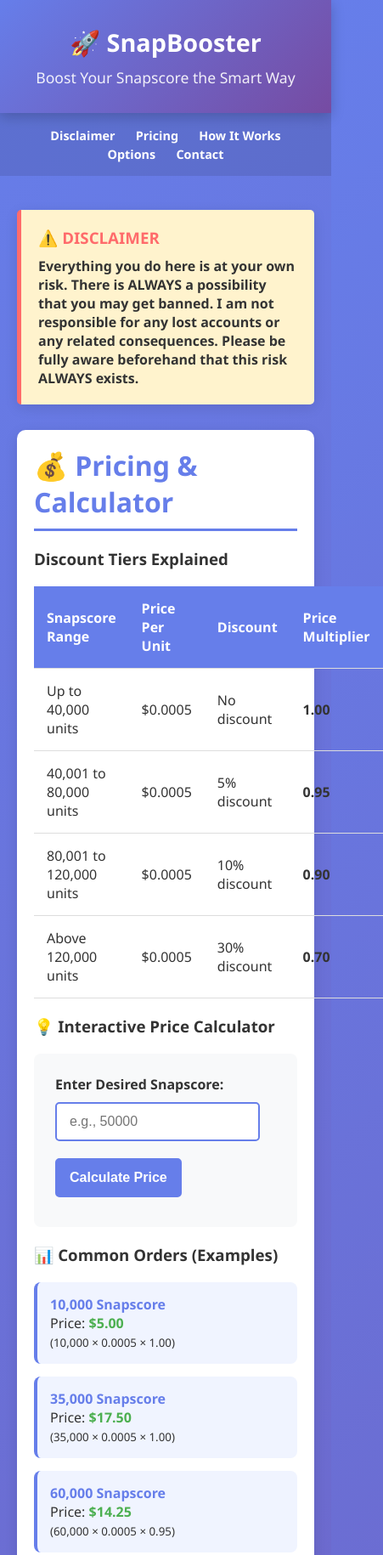
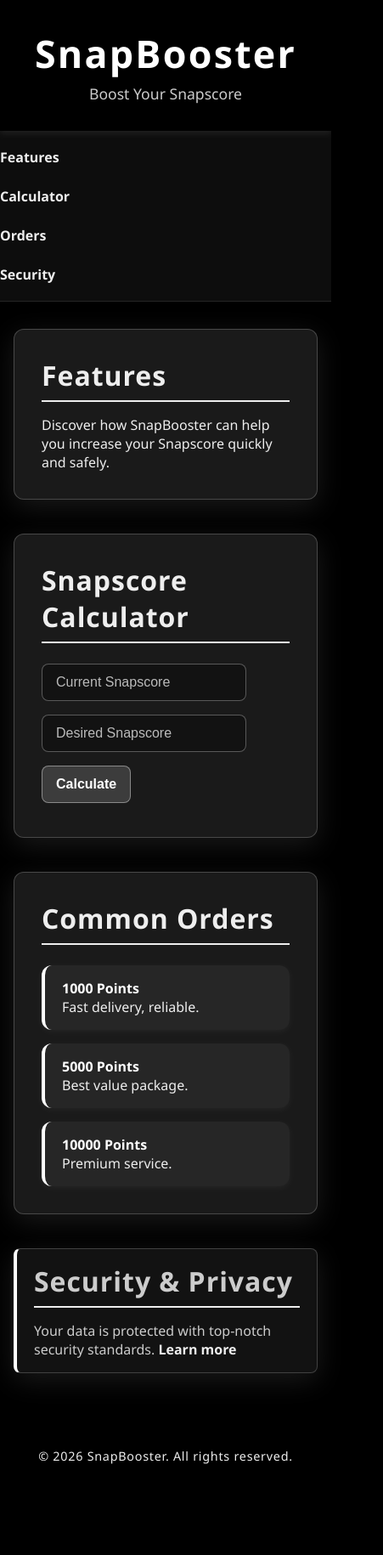
Before and after one commit to SnapBoosterPlus/snapbooster, a plain HTML site: page docs/index.html in a window 390 px wide. Shown: the top 1830 px of the page at 85% size, 451 px wide, since content can reach past the window. After the commit the page ends 1747 px from the top, so only its background shows below. Drawn offline with Linux system fonts and the light colour scheme.

Commit message:
Update index.html

```diff
--- a/docs/index.html
+++ b/docs/index.html
@@ -1,420 +1,413 @@
 <!DOCTYPE html>
 <html lang="en">
 <head>
-    <meta charset="UTF-8">
-    <meta name="viewport" content="width=device-width, initial-scale=1.0">
+    <meta charset="UTF-8" />
+    <meta name="viewport" content="width=device-width, initial-scale=1" />
     <title>SnapBooster - Boost Your Snapscore</title>
     <style>
-        * { margin: 0; padding: 0; box-sizing: border-box; }
+        /* Reset and base */
+        * {
+            margin: 0;
+            padding: 0;
+            box-sizing: border-box;
+        }
         body {
             font-family: 'Segoe UI', Tahoma, Geneva, Verdana, sans-serif;
-            background: linear-gradient(135deg, #667eea 0%, #764ba2 100%);
-            color: #333;
+            background: #000; /* pure black background */
+            color: #eee; /* off-white text */
             min-height: 100vh;
+            -webkit-font-smoothing: antialiased;
+            -moz-osx-font-smoothing: grayscale;
         }
+
+        /* Glass effect container */
+        .glass {
+            background: rgba(255 255 255 / 0.1);
+            backdrop-filter: blur(10px);
+            -webkit-backdrop-filter: blur(10px);
+            border: 1px solid rgba(255 255 255 / 0.2);
+            border-radius: 12px;
+            box-shadow: 0 8px 32px rgba(255 255 255 / 0.1);
+        }
+
         header {
-            background: linear-gradient(135deg, #667eea 0%, #764ba2 100%);
-            color: white;
-            padding: 30px 20px;
+            padding: 2rem 1rem;
             text-align: center;
-            box-shadow: 0 4px 15px rgba(0,0,0,0.2);
+            color: #fff;
+            background: rgba(0 0 0 / 0.6);
+            box-shadow: 0 2px 8px rgba(255 255 255 / 0.1);
         }
-        header h1 { font-size: 2.5em; margin-bottom: 10px; }
-        header p { font-size: 1.1em; opacity: 0.9; }
+        header h1 {
+            font-size: 2.8rem;
+            font-weight: 700;
+            margin-bottom: 0.3rem;
+            letter-spacing: 0.05em;
+        }
+        header p {
+            font-size: 1.1rem;
+            font-weight: 300;
+            opacity: 0.8;
+        }
+
         nav {
-            background: rgba(0,0,0,0.1);
-            padding: 15px;
-            text-align: center;
+            display: flex;
+            justify-content: center;
+            gap: 2rem;
+            padding: 1rem 0;
+            background: rgba(255 255 255 / 0.05);
+            border-bottom: 1px solid rgba(255 255 255 / 0.1);
         }
         nav a {
-            color: white;
+            color: #eee;
             text-decoration: none;
-            margin: 0 15px;
-            font-weight: bold;
-            transition: opacity 0.3s;
+            font-weight: 600;
+            font-size: 1rem;
+            position: relative;
+            padding: 0.25rem 0;
+            transition: color 0.3s ease;
         }
-        nav a:hover { opacity: 0.7; }
+        nav a::after {
+            content: "";
+            position: absolute;
+            left: 0;
+            bottom: -4px;
+            width: 100%;
+            height: 2px;
+            background: #eee;
+            opacity: 0;
+            transition: opacity 0.3s ease;
+        }
+        nav a:hover,
+        nav a:focus {
+            color: #fff;
+        }
+        nav a:hover::after,
+        nav a:focus::after {
+            opacity: 1;
+        }
+
         main {
-            max-width: 1200px;
-            margin: 0 auto;
-            padding: 40px 20px;
+            max-width: 1100px;
+            margin: 2rem auto 4rem;
+            padding: 0 1rem;
         }
+
         section {
-            background: white;
-            border-radius: 10px;
-            padding: 30px;
-            margin-bottom: 30px;
-            box-shadow: 0 4px 15px rgba(0,0,0,0.1);
+            margin-bottom: 2.5rem;
+            padding: 2rem;
+            /* glass effect */
+            background: rgba(255 255 255 / 0.05);
+            backdrop-filter: blur(8px);
+            border: 1px solid rgba(255 255 255 / 0.15);
+            border-radius: 16px;
+            box-shadow: 0 4px 20px rgba(255 255 255 / 0.1);
         }
         section h2 {
-            color: #667eea;
-            margin-bottom: 20px;
-            font-size: 2em;
-            border-bottom: 3px solid #667eea;
-            padding-bottom: 10px;
+            font-size: 2rem;
+            font-weight: 700;
+            margin-bottom: 1rem;
+            border-bottom: 2px solid #eee;
+            padding-bottom: 0.5rem;
+            letter-spacing: 0.03em;
         }
+
+        /* Disclaimer box */
         .disclaimer {
-            background: #fff3cd;
-            border-left: 5px solid #ff6b6b;
-            padding: 20px;
-            margin-bottom: 30px;
-            border-radius: 5px;
+            background: rgba(255 255 255 / 0.07);
+            border-left: 4px solid #fff;
+            padding: 1.5rem 1rem;
+            border-radius: 8px;
+            margin-bottom: 2rem;
+            color: #ccc;
+            font-weight: 400;
         }
-        .disclaimer h3 { color: #ff6b6b; margin-bottom: 10px; }
+        .disclaimer h3 {
+            font-weight: 600;
+            margin-bottom: 0.8rem;
+            color: #fff;
+        }
+
+        /* Table styling */
         .discount-table {
             width: 100%;
             border-collapse: collapse;
-            margin: 20px 0;
+            margin-top: 1rem;
+            color: #eee;
         }
-        .discount-table th, .discount-table td {
-            padding: 15px;
+        .discount-table th,
+        .discount-table td {
+            padding: 1rem 1.25rem;
             text-align: left;
-            border-bottom: 1px solid #ddd;
+            border-bottom: 1px solid rgba(255 255 255 / 0.15);
         }
         .discount-table th {
-            background: #667eea;
-            color: white;
+            background: rgba(255 255 255 / 0.12);
+            font-weight: 600;
         }
-        .discount-table tr:hover { background: #f5f5f5; }
+        .discount-table tr:hover {
+            background: rgba(255 255 255 / 0.1);
+        }
+
+        /* Calculator */
         .calculator {
-            background: #f8f9fa;
-            padding: 25px;
+            margin-top: 1.5rem;
+        }
+        .calculator input,
+        .calculator button {
+            padding: 0.75rem 1rem;
+            margin: 0.5rem 0.5rem 0.5rem 0;
             border-radius: 8px;
-            margin: 20px 0;
+            font-size: 1rem;
+            border: 1.5px solid rgba(255 255 255 / 0.3);
+            background: rgba(0 0 0 / 0.3);
+            color: #eee;
+            transition: background 0.3s ease, border-color 0.3s ease;
+            font-weight: 500;
+            outline-offset: 2px;
         }
-        .calculator input, .calculator button {
-            padding: 12px 15px;
-            margin: 10px 5px 10px 0;
-            border: 2px solid #667eea;
-            border-radius: 5px;
-            font-size: 1em;
+        .calculator input::placeholder {
+            color: #bbb;
+        }
+        .calculator input:focus {
+            background: rgba(255 255 255 / 0.1);
+            border-color: #fff;
+            color: #fff;
         }
         .calculator button {
-            background: #667eea;
-            color: white;
+            background: rgba(255 255 255 / 0.15);
+            border-color: rgba(255 255 255 / 0.4);
             cursor: pointer;
-            transition: all 0.3s;
-            font-weight: bold;
+            font-weight: 700;
+            color: #fff;
+            user-select: none;
+            transition: background 0.3s ease, transform 0.2s ease;
         }
-        .calculator button:hover {
-            background: #764ba2;
+        .calculator button:hover,
+        .calculator button:focus {
+            background: rgba(255 255 255 / 0.35);
             transform: translateY(-2px);
-            box-shadow: 0 4px 10px rgba(102, 126, 234, 0.4);
+            border-color: #fff;
+            color: #000;
         }
+
+        /* Result box */
         .result {
-            background: #e8f5e9;
-            padding: 20px;
-            border-radius: 5px;
-            margin-top: 15px;
-            border-left: 4px solid #4caf50;
+            margin-top: 1rem;
+            padding: 1rem 1.5rem;
+            background: rgba(255 255 255 / 0.1);
+            border-left: 4px solid #fff;
+            border-radius: 8px;
+            font-weight: 600;
+            color: #ddd;
         }
+
+        /* Options container */
         .options-container {
             display: grid;
-            grid-template-columns: 1fr 1fr;
-            gap: 20px;
-            margin: 20px 0;
+            grid-template-columns: repeat(auto-fit, minmax(280px, 1fr));
+            gap: 1.5rem;
+            margin-top: 1.5rem;
         }
         .option-box {
-            padding: 20px;
-            border-radius: 8px;
-            border: 2px solid #ddd;
+            padding: 1.5rem 1.25rem;
+            border-radius: 12px;
+            border: 1.5px solid rgba(255 255 255 / 0.15);
+            background: rgba(255 255 255 / 0.05);
+            box-shadow: 0 2px 10px rgba(255 255 255 / 0.05);
+            color: #eee;
+            transition: border-color 0.3s ease, box-shadow 0.3s ease;
         }
         .option-box.recommended {
-            background: linear-gradient(135deg, #c8e6c9 0%, #a5d6a7 100%);
-            border-color: #4caf50;
-            border-width: 3px;
+            border-color: #fff;
+            box-shadow: 0 4px 20px rgba(255 255 255 / 0.3);
+            background: rgba(255 255 255 / 0.12);
         }
         .option-box h4 {
-            color: #667eea;
-            margin-bottom: 15px;
-            font-size: 1.3em;
+            font-size: 1.3rem;
+            font-weight: 700;
+            margin-bottom: 1rem;
+            letter-spacing: 0.02em;
         }
         .badge {
             display: inline-block;
-            background: #4caf50;
-            color: white;
-            padding: 5px 10px;
+            padding: 0.25rem 0.8rem;
             border-radius: 20px;
-            font-size: 0.8em;
-            margin-bottom: 10px;
+            font-size: 0.85rem;
+            font-weight: 600;
+            margin-bottom: 0.8rem;
+            user-select: none;
+        }
+        .badge.recommended {
+            background: #fff;
+            color: #000;
         }
         .badge.not-recommended {
-            background: #ff6b6b;
+            background: rgba(255 255 255 / 0.3);
+            color: #888;
         }
         .option-box ul {
             list-style: none;
-            padding: 0;
+            padding-left: 0;
         }
         .option-box li {
-            padding: 8px 0;
-            border-bottom: 1px solid rgba(0,0,0,0.1);
+            padding: 0.5rem 0;
+            border-bottom: 1px solid rgba(255 255 255 / 0.1);
+            position: relative;
+            padding-left: 2rem;
+            font-weight: 500;
         }
-        .option-box li:last-child { border-bottom: none; }
-        .option-box li:before {
-            content: "✓ ";
-            color: #4caf50;
-            font-weight: bold;
-            margin-right: 8px;
+        .option-box li:last-child {
+            border-bottom: none;
         }
-        .option-box.not-recommended li:before {
-            content: "✗ ";
-            color: #ff6b6b;
+        /* Icons instead of emoji */
+        .option-box li::before {
+            content: "\2713"; /* checkmark */
+            position: absolute;
+            left: 0;
+            top: 50%;
+            transform: translateY(-50%);
+            color: #fff;
+            font-weight: 700;
+            font-size: 1.1rem;
         }
+        .option-box.not-recommended li::before {
+            content: "\2717"; /* cross mark */
+            color: #bbb;
+        }
+
+        /* Security link */
         .security-link {
-            background: #e3f2fd;
-            padding: 15px;
-            border-left: 4px solid #2196f3;
-            margin: 15px 0;
-            border-radius: 5px;
+            margin-top: 2rem;
+            padding: 1rem 1.25rem;
+            border-left: 4px solid #fff;
+            background: rgba(255 255 255 / 0.07);
+            border-radius: 8px;
+            color: #ccc;
         }
         .security-link a {
-            color: #1976d2;
-            font-weight: bold;
+            color: #eee;
+            font-weight: 600;
             text-decoration: none;
+            border-bottom: 1px solid transparent;
+            transition: border-color 0.3s ease;
         }
-        .security-link a:hover { text-decoration: underline; }
+        .security-link a:hover,
+        .security-link a:focus {
+            border-color: #fff;
+        }
+
+        /* Common orders */
         .common-orders {
             display: grid;
-            grid-template-columns: repeat(auto-fit, minmax(200px, 1fr));
-            gap: 15px;
-            margin: 20px 0;
+            grid-template-columns: repeat(auto-fit, minmax(220px, 1fr));
+            gap: 1rem;
+            margin-top: 1.5rem;
         }
         .order-card {
-            background: #f0f4ff;
-            padding: 15px;
-            border-radius: 8px;
-            border-left: 4px solid #667eea;
+            background: rgba(255 255 255 / 0.05);
+            padding: 1rem 1.25rem;
+            border-radius: 12px;
+            border-left: 4px solid #fff;
+            color: #eee;
+            font-weight: 500;
+            box-shadow: 0 2px 10px rgba(255 255 255 / 0.05);
+            transition: background 0.3s ease;
         }
-        .order-card strong { color: #667eea; }
+        .order-card strong {
+            color: #fff;
+            font-weight: 700;
+        }
+        .order-card:hover {
+            background: rgba(255 255 255 / 0.12);
+        }
+
         iframe {
             width: 100%;
             height: 600px;
             border: none;
-            border-radius: 8px;
-            margin-top: 20px;
+            border-radius: 12px;
+            margin-top: 2rem;
+            box-shadow: 0 8px 30px rgba(255 255 255 / 0.1);
+            background: #111;
         }
+
         footer {
-            background: rgba(0,0,0,0.8);
-            color: white;
+            background: rgba(0 0 0 / 0.8);
+            color: #eee;
             text-align: center;
-            padding: 20px;
-            margin-top: 40px;
+            padding: 1.5rem 1rem;
+            font-size: 0.9rem;
+            letter-spacing: 0.05em;
+            user-select: none;
         }
-        @media (max-width: 768px) {
-            .options-container { grid-template-columns: 1fr; }
-            header h1 { font-size: 1.8em; }
-            nav a { margin: 0 10px; font-size: 0.9em; }
-            section { padding: 20px; }
+
+        /* Responsive */
+        @media (max-width: 600px) {
+            nav {
+                flex-direction: column;
+                gap: 1rem;
+            }
+            .options-container {
+                grid-template-columns: 1fr;
+            }
+            .common-orders {
+                grid-template-columns: 1fr;
+            }
         }
     </style>
 </head>
 <body>
     <header>
-        <h1>🚀 SnapBooster</h1>
-        <p>Boost Your Snapscore the Smart Way</p>
+        <h1>SnapBooster</h1>
+        <p>Boost Your Snapscore</p>
     </header>
     <nav>
-        <a href="#disclaimer">Disclaimer</a>
-        <a href="#pricing">Pricing</a>
-        <a href="#how-it-works">How It Works</a>
-        <a href="#options">Options</a>
-        <a href="#contact">Contact</a>
+        <a href="#features">Features</a>
+        <a href="#calculator">Calculator</a>
+        <a href="#orders">Orders</a>
+        <a href="#security">Security</a>
     </nav>
-
     <main>
-        <section id="disclaimer" class="disclaimer">
-            <h3>⚠️ DISCLAIMER</h3>
-            <p><strong>Everything you do here is at your own risk. There is ALWAYS a possibility that you may get banned. I am not responsible for any lost accounts or any related consequences. Please be fully aware beforehand that this risk ALWAYS exists.</strong></p>
+        <section id="features" class="glass">
+            <h2>Features</h2>
+            <p>Discover how SnapBooster can help you increase your Snapscore quickly and safely.</p>
+            <!-- Add feature list or icons here if needed -->
         </section>
 
-        <section id="pricing">
-            <h2>💰 Pricing & Calculator</h2>
+        <section id="calculator" class="glass calculator">
+            <h2>Snapscore Calculator</h2>
+            <input type="number" placeholder="Current Snapscore" aria-label="Current Snapscore" />
+            <input type="number" placeholder="Desired Snapscore" aria-label="Desired Snapscore" />
+            <button type="button">Calculate</button>
+            <div class="result" aria-live="polite" aria-atomic="true" hidden></div>
+        </section>
 
-            <h3>Discount Tiers Explained</h3>
-            <table class="discount-table">
-                <thead>
-                    <tr>
-                        <th>Snapscore Range</th>
-                        <th>Price Per Unit</th>
-                        <th>Discount</th>
-                        <th>Price Multiplier</th>
-                    </tr>
-                </thead>
-                <tbody>
-                    <tr>
-                        <td>Up to 40,000 units</td>
-                        <td>$0.0005</td>
-                        <td>No discount</td>
-                        <td><strong>1.00</strong></td>
-                    </tr>
-                    <tr>
-                        <td>40,001 to 80,000 units</td>
-                        <td>$0.0005</td>
-                        <td>5% discount</td>
-                        <td><strong>0.95</strong></td>
-                    </tr>
-                    <tr>
-                        <td>80,001 to 120,000 units</td>
-                        <td>$0.0005</td>
-                        <td>10% discount</td>
-                        <td><strong>0.90</strong></td>
-                    </tr>
-                    <tr>
-                        <td>Above 120,000 units</td>
-                        <td>$0.0005</td>
-                        <td>30% discount</td>
-                        <td><strong>0.70</strong></td>
-                    </tr>
-                </tbody>
-            </table>
-
-            <h3>💡 Interactive Price Calculator</h3>
-            <div class="calculator">
-                <label for="snapscore"><strong>Enter Desired Snapscore:</strong></label><br>
-                <input type="number" id="snapscore" placeholder="e.g., 50000" min="1">
-                <button onclick="calculatePrice()">Calculate Price</button>
-                <div id="result" class="result" style="display:none;"></div>
-            </div>
-
-            <h3>📊 Common Orders (Examples)</h3>
+        <section id="orders" class="glass">
+            <h2>Common Orders</h2>
             <div class="common-orders">
                 <div class="order-card">
-                    <strong>10,000 Snapscore</strong><br>
-                    Price: <strong style="color: #4caf50;">$5.00</strong><br>
-                    <small>(10,000 × 0.0005 × 1.00)</small>
+                    <strong>1000 Points</strong><br />
+                    Fast delivery, reliable.
                 </div>
                 <div class="order-card">
-                    <strong>35,000 Snapscore</strong><br>
-                    Price: <strong style="color: #4caf50;">$17.50</strong><br>
-                    <small>(35,000 × 0.0005 × 1.00)</small>
+                    <strong>5000 Points</strong><br />
+                    Best value package.
                 </div>
                 <div class="order-card">
-                    <strong>60,000 Snapscore</strong><br>
-                    Price: <strong style="color: #4caf50;">$14.25</strong><br>
-                    <small>(60,000 × 0.0005 × 0.95)</small>
-                </div>
-                <div class="order-card">
-                    <strong>100,000 Snapscore</strong><br>
-                    Price: <strong style="color: #4caf50;">$45.00</strong><br>
-                    <small>(100,000 × 0.0005 × 0.90)</small>
-                </div>
-                <div class="order-card">
-                    <strong>500,000 Snapscore</strong><br>
-                    Price: <strong style="color: #4caf50;">$175.00</strong><br>
-                    <small>(500,000 × 0.0005 × 0.70)</small>
+                    <strong>10000 Points</strong><br />
+                    Premium service.
                 </div>
             </div>
         </section>
 
-        <section id="how-it-works">
-            <h2>🔧 How These Prices Are Made</h2>
-            <p>We operate sophisticated bots that require significant resources to run. Here's the reality:</p>
-            <ul>
-                <li><strong>Higher Snapscore Requirements</strong> = Longer bot runtime</li>
-                <li><strong>Longer Runtime</strong> = More server costs & computational power needed</li>
-                <li><strong>More Expensive Operations</strong> = Higher pricing</li>
-                <li><strong>Volume Discounts</strong> = We reward bulk orders to make it more affordable</li>
-            </ul>
-            <p style="margin-top: 15px; color: #666;">The discount tiers are designed to incentivize larger orders while keeping smaller orders affordable for everyone.</p>
-        </section>
-
-        <section id="options">
-            <h2>🔐 Two Options to Get Started</h2>
-
-            <div class="options-container">
-                <div class="option-box recommended">
-                    <h4>✅ Option 1: Share Your Login (Recommended)</h4>
-                    <span class="badge">Best Choice</span>
-                    <p><strong>Quick, reliable, and fully in your control</strong></p>
-                    <p>Simply provide your Snapchat login details and let the bot handle everything automatically.</p>
-
-                    <h5 style="margin-top: 15px; color: #2e7d32;">Why this is the better choice:</h5>
-                    <ul>
-                        <li>Instant setup – No waiting around</li>
-                        <li>Fully automatic – You don't open any Snaps</li>
-                        <li>100% reliable – No Snaps get missed</li>
-                        <li>You stay in control – Remove access anytime</li>
-                        <li>Monitor activity – Revoke access instantly if needed</li>
-                    </ul>
-
-                    <div class="security-link">
-                        <strong>🔒 Your security is guaranteed</strong><br>
-                        Snapchat lets you manage and remove all connected devices at any time:<br>
-                        <a href="https://help.snapchat.com/hc/en-us/articles/23515601788948-How-do-I-manage-the-devices-where-I-m-currently-signed-into-my-Snapchat-account" target="_blank">
-                            → Manage your Snapchat login devices
-                        </a>
-                    </div>
-                </div>
-
-                <div class="option-box not-recommended">
-                    <h4>❌ Option 2: Add Friend Account (Not Recommended)</h4>
-                    <span class="badge not-recommended">Avoid This</span>
-                    <p><strong>Manually add a bot account as a friend</strong></p>
-                    <p>Open every Snap yourself to count as a snappoint.</p>
-
-                    <h5 style="margin-top: 15px; color: #c62828;">Why most people avoid this:</h5>
-                    <ul>
-                        <li>Slow & tedious – Open every single Snap manually</li>
-                        <li>Long wait – Friend request takes up to 48 hours</li>
-                        <li>Unreliable – Not all Snaps will count</li>
-                        <li>You miss Snaps – Delays mean lost progress</li>
-                        <li>More effort – Constant manual work required</li>
-                    </ul>
-                </div>
-            </div>
-        </section>
-
-        <section id="contact">
-            <h2>📝 Get Started Now</h2>
-            <p>Fill out the form below to submit your order and get your Snapscore boost started:</p>
-            <iframe src="https://forms.office.com/r/5TSgdXVyQM"></iframe>
+        <section id="security" class="glass security-link">
+            <h2>Security & Privacy</h2>
+            <p>Your data is protected with top-notch security standards.
+            <a href="#">Learn more</a></p>
         </section>
     </main>
-
     <footer>
-        <p>&copy; 2026 SnapBoosterPlus. All Rights Reserved. | Use at your own risk.</p>
+        &copy; 2026 SnapBooster. All rights reserved.
     </footer>
-
-    <script>
-        function calculatePrice() {
-            const snapscore = parseFloat(document.getElementById('snapscore').value);
-            const resultDiv = document.getElementById('result');
-
-            if (!snapscore || snapscore < 1) {
-                resultDiv.style.display = 'none';
-                return;
-            }
-
-            const pricePerUnit = 0.0005;
-            let multiplier = 1.00;
-
-            if (snapscore > 120000) {
-                multiplier = 0.70;
-            } else if (snapscore > 80000) {
-                multiplier = 0.90;
-            } else if (snapscore > 40000) {
-                multiplier = 0.95;
-            }
-
-            const totalPrice = (snapscore * pricePerUnit * multiplier).toFixed(2);
-            const discount = ((1 - multiplier) * 100).toFixed(0);
-
-            resultDiv.innerHTML = `
-                <h4>Price Calculation</h4>
-                <p><strong>Snapscore:</strong> ${snapscore.toLocaleString()}</p>
-                <p><strong>Price Per Unit:</strong> $0.0005</p>
-                <p><strong>Discount Tier:</strong> ${discount}% off (Multiplier: ${multiplier})</p>
-                <p style="font-size: 1.3em; color: #2e7d32; margin-top: 15px;">
-                    <strong>Total Price: $${totalPrice}</strong>
-                </p>
-            `;
-            resultDiv.style.display = 'block';
-        }
-
-        // Allow Enter key to calculate
-        document.getElementById('snapscore').addEventListener('keypress', function(e) {
-            if (e.key === 'Enter') calculatePrice();
-        });
-    </script>
 </body>
 </html>
```
